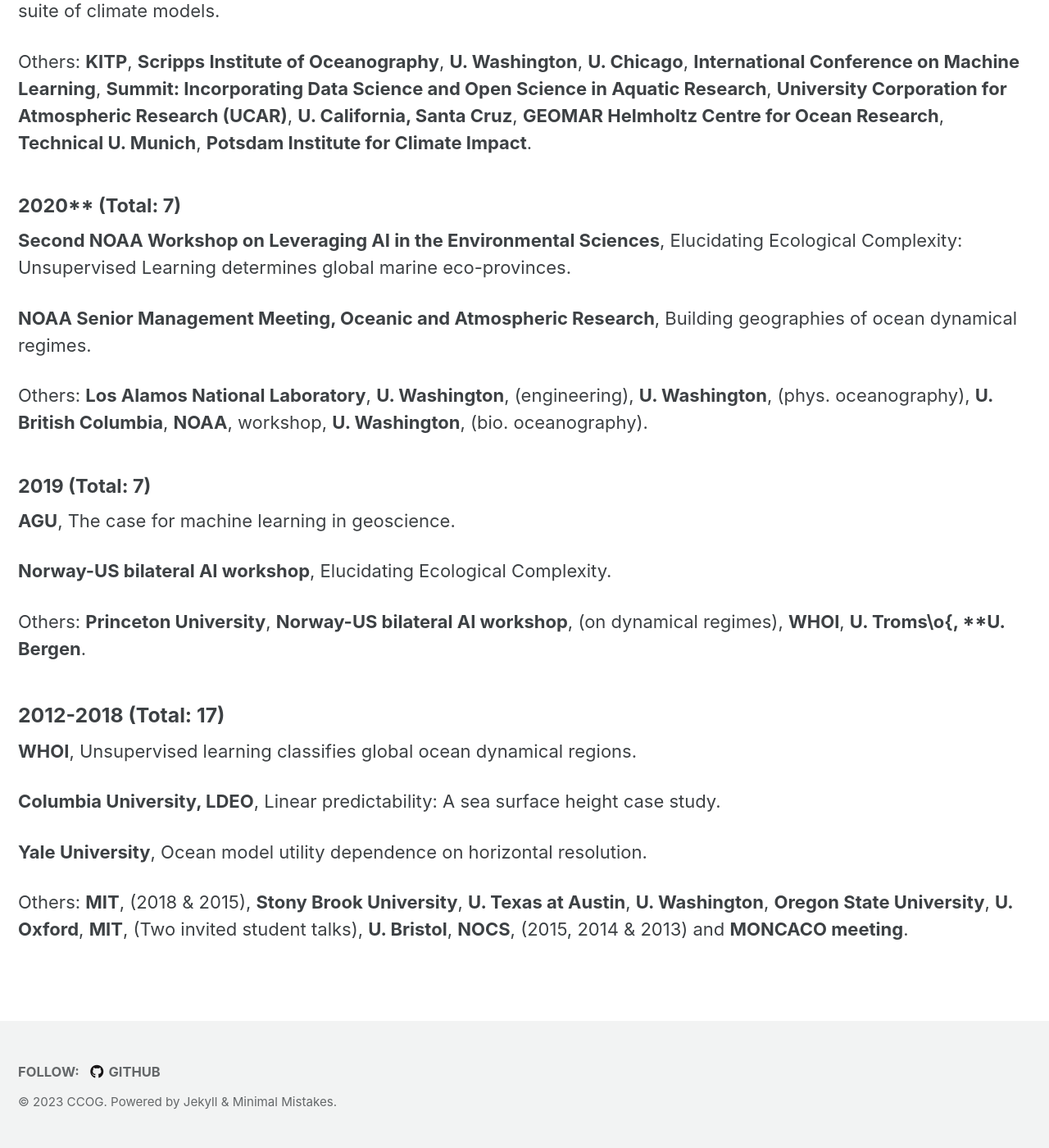
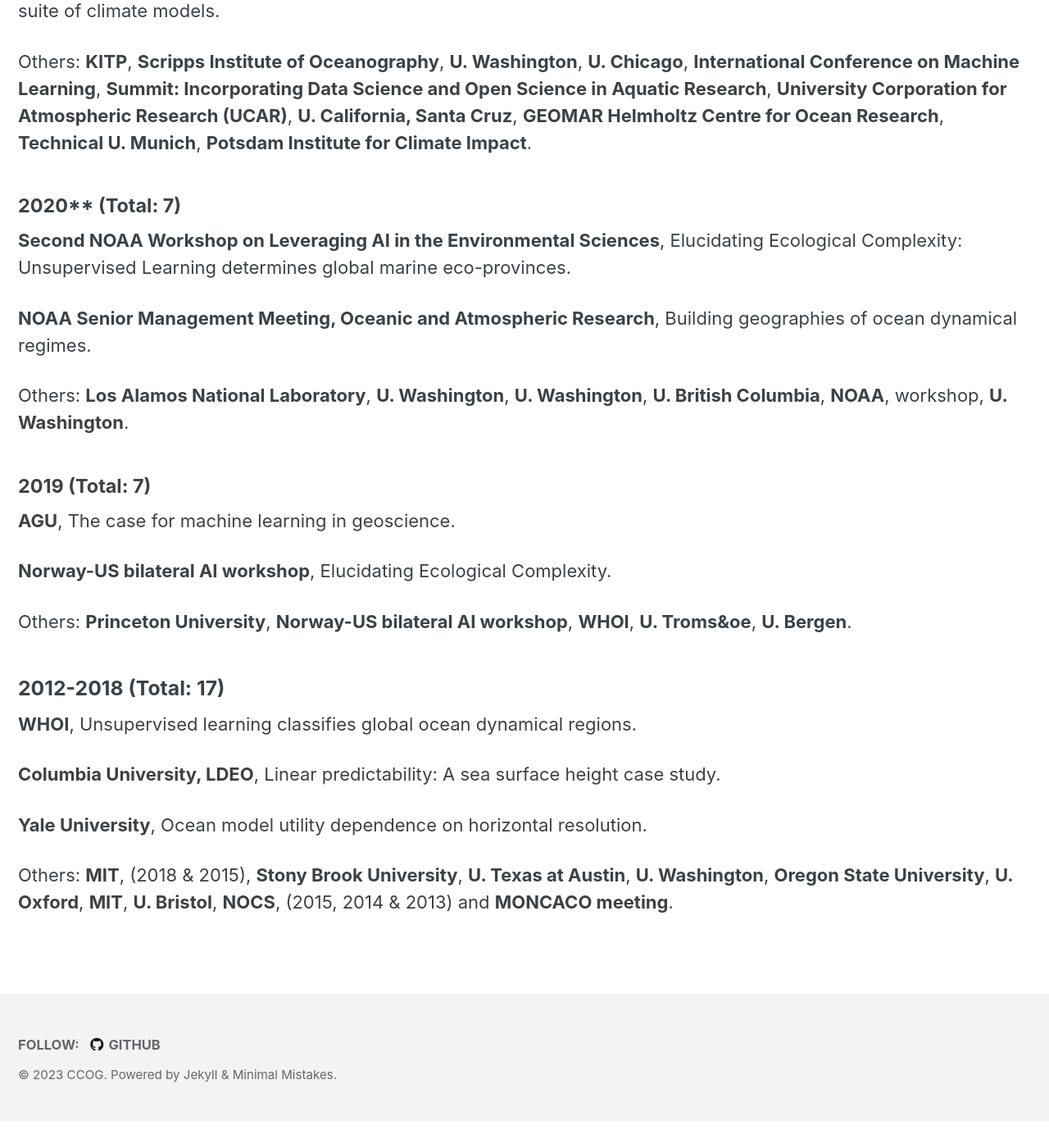
Before and after one commit to CompClimate/ccog.github.io, a Jekyll site: the page built from _pages/publications.md, in a window 1280 px wide and 1400 px high, scrolled down 1734 px. Shown: the whole window at 82% size. Built offline with Jekyll 4.4.1, drawn with Linux system fonts in a browser that asks for light colours; cached includes are drawn as plain includes; after the commit the page ends 3101 px from its top, so only the background shows below that; some of the changed text lies outside the part shown.

Commit message:
Update publications.md talks

```diff
--- a/_pages/publications.md
+++ b/_pages/publications.md
@@ -42,7 +42,7 @@
 
  **U. Cambridge**, Environmental Data Science Group,  Intelligent solutions to monitor ocean health.
 
-Others: **SIAM DS**, **U. Wisconsin-Madison**, **Max Planck Institute  for Meteorology**, **UC Berkeley**,  **MIT for EAPS and Mechanical Engineering**, **U. Rhode Island**, **IMSI, U. Chicago**.
+Others: **SIAM DS**, **U. Wisconsin-Madison**, **Max Planck Institute  for Meteorology**, **UC Berkeley**,  **MIT for EAPS and Mechanical Engineering**, **U. Rhode Island**, **IMSI**, **U. Chicago**.
 
 #### 2021 (Total: 14)
 
@@ -63,7 +63,7 @@
 
 **NOAA Senior Management Meeting, Oceanic and Atmospheric Research**, Building geographies of ocean dynamical regimes.
 
-Others: **Los Alamos National Laboratory**, **U. Washington**, (engineering), **U. Washington**, (phys. oceanography), **U. British Columbia**, **NOAA**, workshop, **U. Washington**, (bio. oceanography).
+Others: **Los Alamos National Laboratory**, **U. Washington**, **U. Washington**, **U. British Columbia**, **NOAA**, workshop, **U. Washington**.
 
 #### 2019 (Total: 7)
 
@@ -71,7 +71,7 @@
 
 **Norway-US bilateral AI workshop**, Elucidating Ecological Complexity.
 
-Others: **Princeton University**, **Norway-US bilateral AI workshop**, (on dynamical regimes), **WHOI**, **U. Troms\o{****, **U. Bergen**.
+Others: **Princeton University**, **Norway-US bilateral AI workshop**, **WHOI**, **U. Troms&oe**, **U. Bergen**.
 
 
 ### 2012-2018 (Total: 17)
@@ -82,4 +82,4 @@
 
 **Yale University**, Ocean model utility dependence on horizontal resolution.
 
-Others: **MIT**, (2018 & 2015), **Stony Brook University**, **U. Texas at Austin**, **U. Washington**, **Oregon State University**, **U. Oxford**, **MIT**, (Two invited student talks), **U. Bristol**, **NOCS**, (2015, 2014 & 2013) and **MONCACO meeting**.
+Others: **MIT**, (2018 & 2015), **Stony Brook University**, **U. Texas at Austin**, **U. Washington**, **Oregon State University**, **U. Oxford**, **MIT**, **U. Bristol**, **NOCS**, (2015, 2014 & 2013) and **MONCACO meeting**.
```
